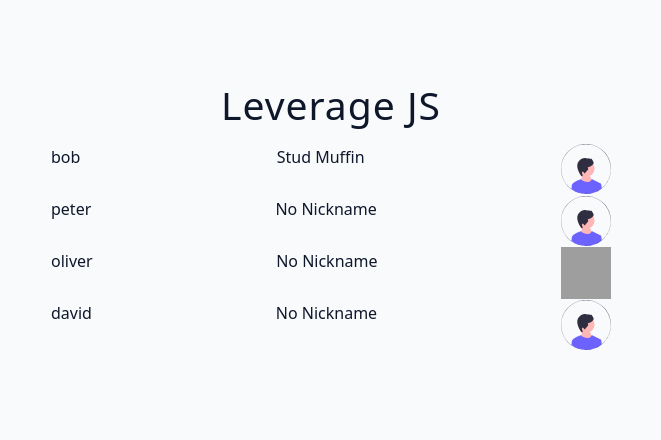
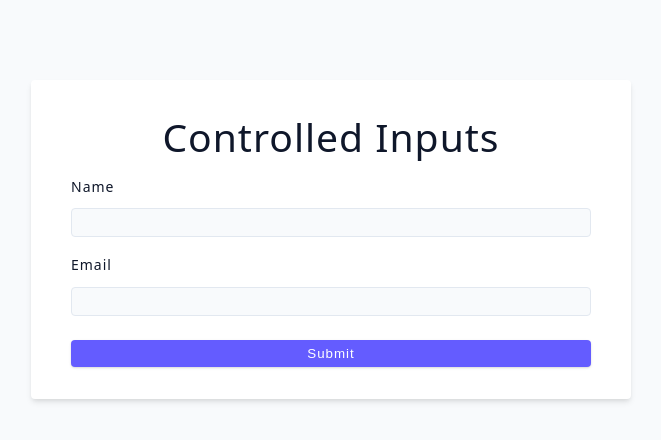
Before and after one commit to hAI-FA001/React--Learn, a React (Vite) app in the folder Advanced/: page / in a window 1280 px wide. Shown: the top 440 px of the page, without its empty margins (309-970 px from the left). Built offline with nearby package versions, Linux system fonts and the light colour scheme; grey boxes are pictures that could not be loaded.

Commit message:
setup form

```diff
--- a/Advanced/src/App.jsx
+++ b/Advanced/src/App.jsx
@@ -1,10 +1,9 @@
-import List from './tutorial/05-leverage-javascript/starter/List'
+import Starter from './tutorial/06-forms/starter/01-controlled-inputs'
 
 function App() {
   return (
     <div className="container">
-      <h2>Leverage JS</h2>
-      <List />
+      <Starter />
     </div>
   )
 }
--- a/Advanced/src/tutorial/06-forms/starter/01-controlled-inputs.jsx
+++ b/Advanced/src/tutorial/06-forms/starter/01-controlled-inputs.jsx
@@ -1,4 +1,25 @@
 const ControlledInputs = () => {
-  return <h2>Controlled Inputs</h2>;
-};
-export default ControlledInputs;
+  return (
+    <form className="form" action="">
+      <h2>Controlled Inputs</h2>
+      <div className="form-row">
+        <label htmlFor="name" className="form-label">
+          name
+        </label>
+        <input type="text" id="name" className="form-input" />
+      </div>
+
+      <div className="form-row">
+        <label htmlFor="email" className="form-label">
+          email
+        </label>
+        <input type="text" id="email" className="form-input" />
+      </div>
+
+      <button type="submit" className="btn btn-block">
+        submit
+      </button>
+    </form>
+  )
+}
+export default ControlledInputs
```
